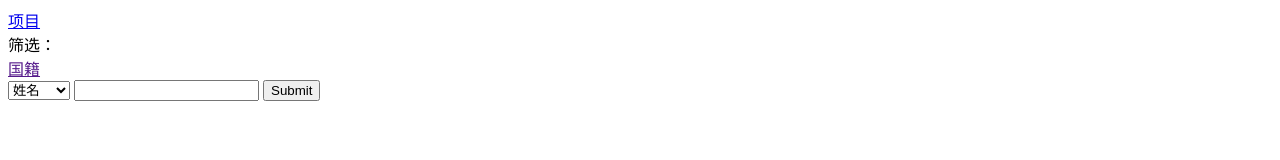
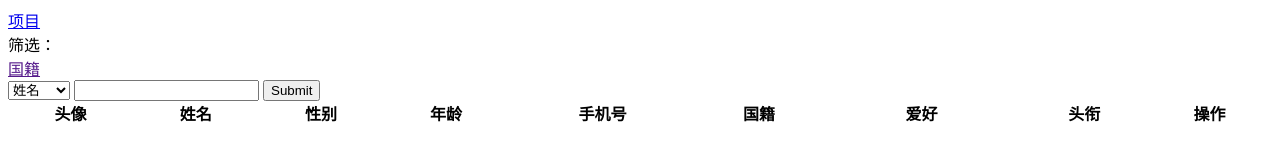
Before and after one commit to Colinkai/JS_FIP_CN, a plain HTML site: page curriculum/index.html in a window 1280 px wide. Drawn offline with Linux system fonts and the light colour scheme.

Commit message:
Js_day01

```diff
--- /dev/null
+++ b/curriculum/Js/script.js
@@ -0,0 +1,74 @@
+"use strict";
+console.log("success");
+/**
+ * 获取id的dom元素
+ * @param {string} id
+ */
+function $(id) {
+  if (typeof id == "string") {
+    const dom = document.getElementById(id);
+    if (!dom) {
+      throw new Error("未找到指定dom对象");
+    } else {
+      return dom;
+    }
+  } else {
+    throw new Errow("参数id必须为字符串类型");
+  }
+}
+/**
+ *
+ * @param {string} node
+ */
+function createEl(node) {
+  return document.createElement(node);
+}
+/**
+ * setattribute 每次只有能赋值一个 需要通过遍历来
+ * @param {dom对象} node
+ * @param {json} styles
+ */
+function setAttr(node, styles) {
+  for (let key in styles) {
+    node.setAttribute(key, styles[key]);
+  }
+}
+/**
+ * 获取dom对象的属性
+ * @param {dom} node
+ * @param {string} attr
+ */
+function getAttr(node, attr) {
+  return node.getAttribute(attr);
+}
+
+const styles = {
+  border: "0",
+  cellpadding: "0",
+  cellspacing: "0",
+  id: "table-data-wrap",
+};
+// console.log();
+const divDom = $("table-data-wrap");
+const tableDome = createEl("table"); //creatElement 创建dom对象
+tableDome.width = "100%"; //setAttribute 设置属性
+setAttr(tableDome, styles);
+tableDome.innerHTML = `<thead>
+                        <tr>
+                        <th>头像</th>
+                        <th>姓名</th>
+                        <th>性别</th>
+                        <th>年龄</th>
+                        <th>手机号</th>
+                        <th>国籍</th>
+                        <th width="200">爱好</th>
+                        <th>头衔</th>
+                        <th>操作</th>
+                        </tr>
+                      </thead>`;
+
+divDom.appendChild(tableDome);
+console.log(tableDome);
+function setA(a, b) {
+  return setAttribute(a, b);
+}
--- a/curriculum/index.html
+++ b/curriculum/index.html
@@ -1,11 +1,13 @@
 <!DOCTYPE html>
 <html lang="en">
+
 <head>
     <meta charset="UTF-8">
     <meta name="viewport" content="width=device-width, initial-scale=1.0">
     <title>手把手撸码前端 javascript学习</title>
     <script src="http://www.web-jshtml.cn/curriculum/javascript/js/curriculum.js"></script>
 </head>
+
 <body>
     <a href="demo.html" class="demo">项目</a>
     <header></header>
@@ -36,5 +38,7 @@
         </div>
         <div id="table-data-wrap"></div>
     </div>
+    <script src="./Js/script.js"></script>
 </body>
+
 </html>
```
Also changed, not shown: index.html (+1 -1 lines).
